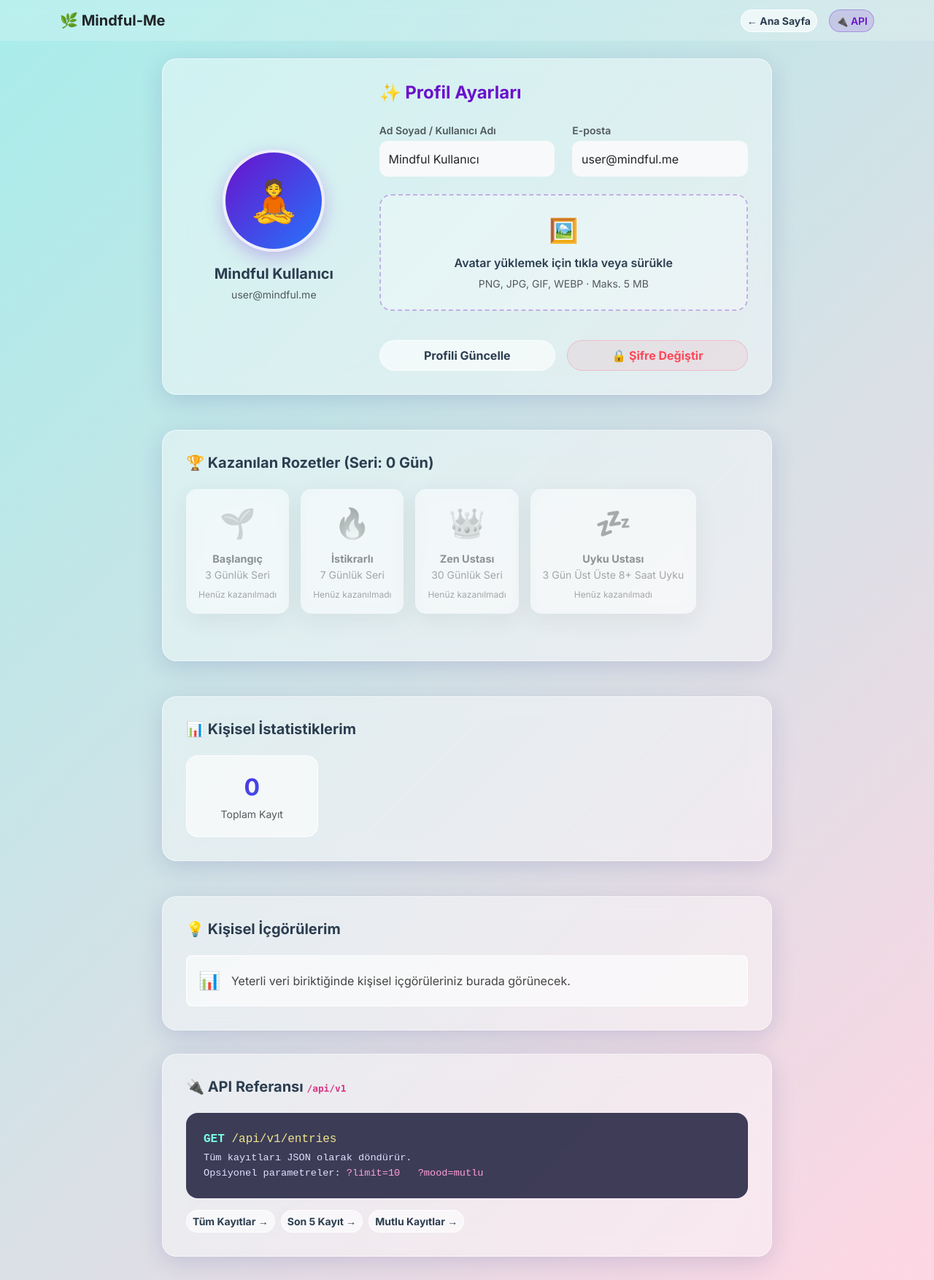
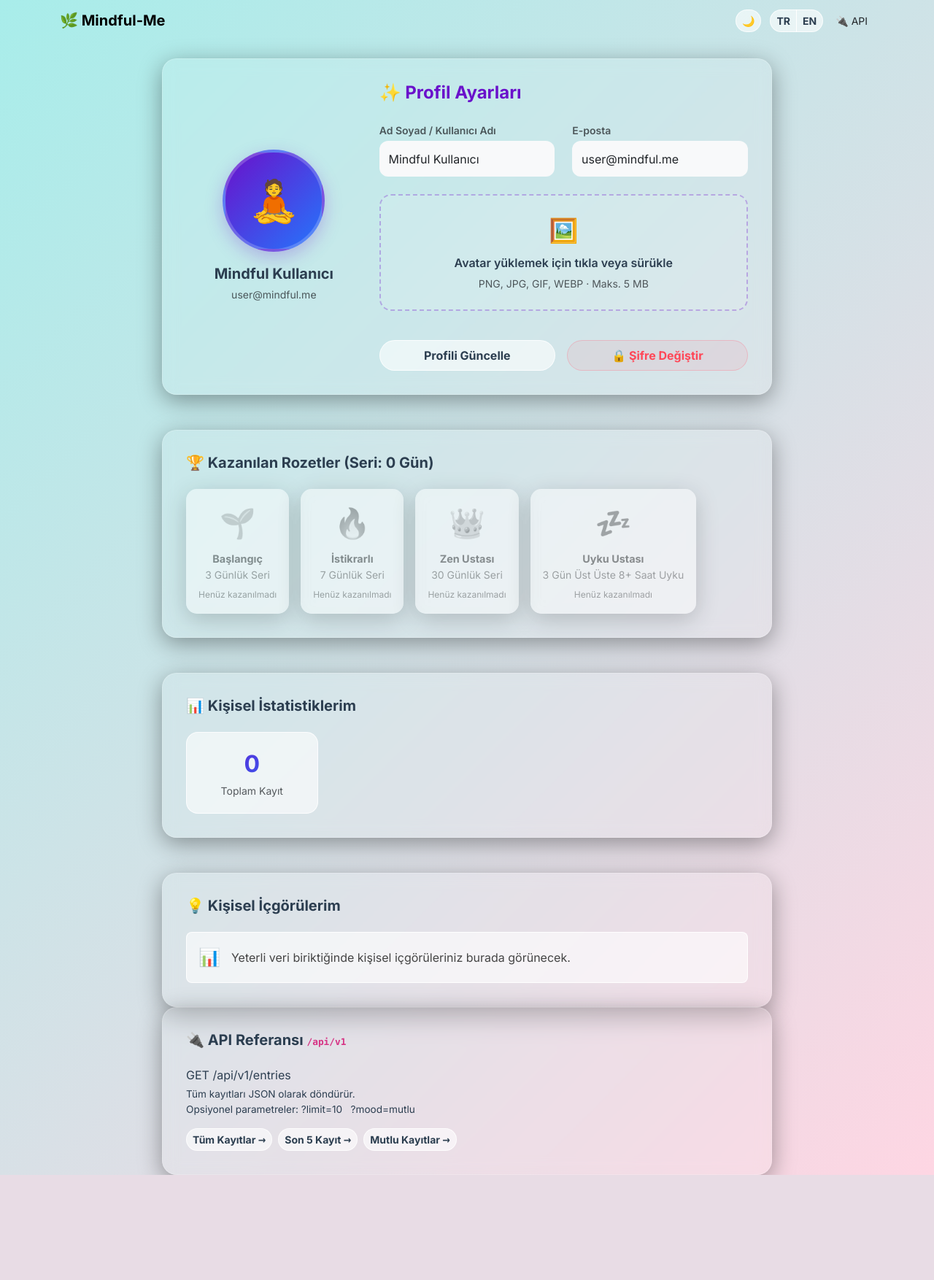
Before and after one commit to zeynaksoy/mindful-me, a Flask app: page /profile in a window 1280 px wide. Shown: the whole page at 73% size. After the commit the page ends 1610 px from the top, so only its background shows below. Run offline with Flask 3, Linux system fonts and the light colour scheme; data comes from the database, SQL or seed files in the repository; data that the repository does not hold is empty; some libraries are stand-ins or nearby versions.

Commit message:
glassmorphism tabanlı modern dashboard tasarımı ve dark mode entegrasyonu

```diff
--- /dev/null
+++ b/app/static/css/style.css
@@ -0,0 +1,182 @@
+/* Global Transitions */
+* {
+    transition: all 0.3s ease;
+}
+
+/* Base Light Theme */
+:root {
+    --bg-gradient: linear-gradient(135deg, #a8edea 0%, #fed6e3 100%);
+    --text-color: #2c3e50;
+    --glass-bg: rgba(255, 255, 255, 0.1);
+    --glass-border: rgba(255, 255, 255, 0.2);
+    --glass-shadow: 0 8px 32px 0 rgba(0, 0, 0, 0.37);
+    --nav-bg: rgba(255, 255, 255, 0.2);
+    --btn-glass-bg: rgba(255, 255, 255, 0.6);
+    --btn-glass-border: rgba(255, 255, 255, 0.8);
+    --btn-glass-hover: rgba(255, 255, 255, 0.9);
+}
+
+/* Base Dark Theme */
+[data-theme="dark"] {
+    --bg-gradient: linear-gradient(135deg, #121212 0%, #2b2b36 100%);
+    --text-color: #e0e0e0;
+    --glass-bg: rgba(0, 0, 0, 0.25);
+    --glass-border: rgba(255, 255, 255, 0.1);
+    --glass-shadow: 0 8px 32px 0 rgba(0, 0, 0, 0.5);
+    --nav-bg: rgba(0, 0, 0, 0.4);
+    --btn-glass-bg: rgba(255, 255, 255, 0.1);
+    --btn-glass-border: rgba(255, 255, 255, 0.2);
+    --btn-glass-hover: rgba(255, 255, 255, 0.25);
+}
+
+body {
+    background: var(--bg-gradient);
+    color: var(--text-color);
+    font-family: 'Inter', 'Segoe UI', Tahoma, Geneva, Verdana, sans-serif;
+    min-height: 100vh;
+}
+
+.glass-card {
+    background: var(--glass-bg);
+    backdrop-filter: blur(10px);
+    -webkit-backdrop-filter: blur(10px);
+    border: 1px solid var(--glass-border);
+    box-shadow: var(--glass-shadow);
+    border-radius: 20px;
+    padding: 2rem;
+}
+
+.btn-glass {
+    background: var(--btn-glass-bg);
+    border: 1px solid var(--btn-glass-border);
+    color: var(--text-color);
+    font-weight: bold;
+    border-radius: 50px;
+}
+
+.btn-glass:hover {
+    background: var(--btn-glass-hover);
+    transform: translateY(-2px);
+    color: var(--text-color);
+}
+
+/* Dark mode specific overrides for Bootstrap classes */
+[data-theme="dark"] .text-dark {
+    color: #f8f9fa !important;
+}
+
+[data-theme="dark"] .navbar-brand.text-dark {
+    color: #fff !important;
+}
+
+[data-theme="dark"] .text-muted {
+    color: #adb5bd !important;
+}
+
+[data-theme="dark"] .form-control,
+[data-theme="dark"] .form-select {
+    background: rgba(0, 0, 0, 0.3) !important;
+    color: #fff !important;
+    border: 1px solid rgba(255,255,255,0.1) !important;
+}
+
+[data-theme="dark"] .form-control::placeholder {
+    color: #adb5bd !important;
+}
+
+/* Avatar */
+.avatar-wrapper {
+    position: relative;
+    display: inline-block;
+}
+
+.avatar-circle {
+    width: 140px;
+    height: 140px;
+    border-radius: 50%;
+    object-fit: cover;
+    border: 4px solid var(--glass-border);
+    box-shadow: 0 8px 25px rgba(106, 17, 203, 0.25);
+    transition: transform 0.3s;
+}
+
+.avatar-circle:hover {
+    transform: scale(1.04);
+}
+
+.avatar-placeholder {
+    width: 140px;
+    height: 140px;
+    border-radius: 50%;
+    background: linear-gradient(135deg, #6a11cb, #2575fc);
+    display: flex;
+    align-items: center;
+    justify-content: center;
+    font-size: 3.5rem;
+    border: 4px solid var(--glass-border);
+    box-shadow: 0 8px 25px rgba(106, 17, 203, 0.25);
+    transition: transform 0.3s;
+}
+
+.avatar-placeholder:hover {
+    transform: scale(1.04);
+}
+
+/* Upload zone */
+.upload-zone {
+    border: 2px dashed rgba(106, 17, 203, 0.3);
+    border-radius: 16px;
+    padding: 1.5rem;
+    text-align: center;
+    background: var(--glass-bg);
+    cursor: pointer;
+    transition: all 0.3s;
+}
+
+.upload-zone:hover {
+    border-color: #6a11cb;
+    background: rgba(106, 17, 203, 0.05);
+}
+
+.upload-zone input[type="file"] {
+    display: none;
+}
+
+/* Stat badges */
+.stat-badge {
+    background: var(--btn-glass-bg);
+    border: 1px solid var(--btn-glass-border);
+    border-radius: 16px;
+    padding: 1.2rem 1rem;
+    text-align: center;
+    transition: transform 0.2s;
+}
+
+.stat-badge:hover {
+    transform: translateY(-3px);
+}
+
+.stat-badge .stat-num {
+    font-size: 2rem;
+    font-weight: 700;
+    background: linear-gradient(135deg, #6a11cb, #2575fc);
+    -webkit-background-clip: text;
+    -webkit-text-fill-color: transparent;
+}
+
+/* Flash messages */
+.alert-glass {
+    background: rgba(46, 204, 113, 0.2);
+    border: 1px solid rgba(46, 204, 113, 0.5);
+    border-radius: 14px;
+    backdrop-filter: blur(10px);
+}
+
+@keyframes float {
+    0%, 100% { transform: translateY(0); }
+    50% { transform: translateY(-6px); }
+}
+
+.float-anim {
+    animation: float 3s ease-in-out infinite;
+}
--- a/app/templates/profile.html
+++ b/app/templates/profile.html
@@ -7,177 +7,21 @@
     <title>Mindful-Me | {{ _('Profilim') }}</title>
     <link href="https://cdn.jsdelivr.net/npm/bootstrap@5.3.2/dist/css/bootstrap.min.css" rel="stylesheet">
     <link href="https://fonts.googleapis.com/css2?family=Inter:wght@300;400;600;700&display=swap" rel="stylesheet">
-    <style>
-        body {
-            background: linear-gradient(135deg, #a8edea 0%, #fed6e3 100%);
-            font-family: 'Inter', sans-serif;
-            min-height: 100vh;
-            color: #2c3e50;
-        }
-
-        .glass-card {
-            background: rgba(255, 255, 255, 0.4);
-            backdrop-filter: blur(15px);
-            -webkit-backdrop-filter: blur(15px);
-            border: 1px solid rgba(255, 255, 255, 0.5);
-            border-radius: 20px;
-            box-shadow: 0 8px 32px rgba(31, 38, 135, 0.15);
-            padding: 2rem;
-            margin-bottom: 2rem;
-        }
-
-        .btn-glass {
-            background: rgba(255, 255, 255, 0.6);
-            border: 1px solid rgba(255, 255, 255, 0.8);
-            color: #2c3e50;
-            font-weight: bold;
-            border-radius: 50px;
-            transition: all 0.3s;
-        }
-
-        .btn-glass:hover {
-            background: rgba(255, 255, 255, 0.9);
-            transform: translateY(-2px);
-        }
-
-        /* Avatar */
-        .avatar-wrapper {
-            position: relative;
-            display: inline-block;
-        }
-
-        .avatar-circle {
-            width: 140px;
-            height: 140px;
-            border-radius: 50%;
-            object-fit: cover;
-            border: 4px solid rgba(255, 255, 255, 0.9);
-            box-shadow: 0 8px 25px rgba(106, 17, 203, 0.25);
-            transition: transform 0.3s;
-        }
-
-        .avatar-circle:hover {
-            transform: scale(1.04);
-        }
-
-        .avatar-placeholder {
-            width: 140px;
-            height: 140px;
-            border-radius: 50%;
-            background: linear-gradient(135deg, #6a11cb, #2575fc);
-            display: flex;
-            align-items: center;
-            justify-content: center;
-            font-size: 3.5rem;
-            border: 4px solid rgba(255, 255, 255, 0.9);
-            box-shadow: 0 8px 25px rgba(106, 17, 203, 0.25);
-            transition: transform 0.3s;
-        }
-
-        .avatar-placeholder:hover {
-            transform: scale(1.04);
-        }
-
-        /* Upload zone */
-        .upload-zone {
-            border: 2px dashed rgba(106, 17, 203, 0.3);
-            border-radius: 16px;
-            padding: 1.5rem;
-            text-align: center;
-            background: rgba(255, 255, 255, 0.3);
-            cursor: pointer;
-            transition: all 0.3s;
-        }
-
-        .upload-zone:hover {
-            border-color: #6a11cb;
-            background: rgba(106, 17, 203, 0.05);
-        }
-
-        .upload-zone input[type="file"] {
-            display: none;
-        }
-
-        /* Stat badges */
-        .stat-badge {
-            background: rgba(255, 255, 255, 0.6);
-            border: 1px solid rgba(255, 255, 255, 0.8);
-            border-radius: 16px;
-            padding: 1.2rem 1rem;
-            text-align: center;
-            transition: transform 0.2s;
-        }
-
-        .stat-badge:hover {
-            transform: translateY(-3px);
-        }
-
-        .stat-badge .stat-num {
-            font-size: 2rem;
-            font-weight: 700;
-            background: linear-gradient(135deg, #6a11cb, #2575fc);
-            -webkit-background-clip: text;
-            -webkit-text-fill-color: transparent;
-        }
-
-        /* API doc card */
-        .api-card {
-            background: rgba(30, 30, 60, 0.85);
-            border-radius: 16px;
-            padding: 1.5rem;
-            color: #e0e0ff;
-            font-family: 'Courier New', monospace;
-        }
-
-        .api-card .method {
-            color: #79ffe1;
-            font-weight: 700;
-        }
-
-        .api-card .url {
-            color: #f0e68c;
-        }
-
-        .api-card .param {
-            color: #ff9fd8;
-        }
-
-        /* Flash messages */
-        .alert-glass {
-            background: rgba(46, 204, 113, 0.2);
-            border: 1px solid rgba(46, 204, 113, 0.5);
-            border-radius: 14px;
-            backdrop-filter: blur(10px);
-        }
-
-        @keyframes float {
-
-            0%,
-            100% {
-                transform: translateY(0);
-            }
-
-            50% {
-                transform: translateY(-6px);
-            }
-        }
-
-        .float-anim {
-            animation: float 3s ease-in-out infinite;
-        }
-    </style>
+    <link rel="stylesheet" href="{{ url_for('static', filename='css/style.css') }}">
 </head>
 
 <body>
     <!-- Navbar -->
-    <nav class="navbar navbar-expand-lg navbar-light mb-4"
-        style="background: rgba(255,255,255,0.2); backdrop-filter: blur(10px);">
+    <nav class="navbar navbar-expand-lg navbar-light mb-4 glass-nav">
         <div class="container">
-            <a class="navbar-brand fw-bold text-dark" href="{{ url_for('main.index') }}">🌿 Mindful-Me</a>
-            <div class="ms-auto d-flex align-items-center gap-3">
-                <a href="{{ url_for('main.index') }}" class="btn btn-glass btn-sm">{{ _('← Ana Sayfa') }}</a>
-                <a href="{{ url_for('main.api_entries') }}" target="_blank" class="btn btn-sm"
-                    style="background: rgba(106,17,203,0.15); border: 1px solid rgba(106,17,203,0.3); border-radius:50px; color:#6a11cb; font-weight:600;">
+            <a class="navbar-brand fw-bold" href="{{ url_for('main.index') }}">🌿 Mindful-Me</a>
+            <div class="ms-auto d-flex align-items-center gap-2">
+                <button class="btn btn-sm btn-glass me-1" id="darkModeToggle" title="{{ _('Gece Modu') }}">🌙</button>
+                <div class="btn-group">
+                    <a href="{{ url_for('main.set_language', language='tr') }}" class="btn btn-sm btn-glass">TR</a>
+                    <a href="{{ url_for('main.set_language', language='en') }}" class="btn btn-sm btn-glass">EN</a>
+                </div>
+                <a href="{{ url_for('main.api_entries') }}" target="_blank" class="btn btn-sm btn-api">
                     🔌 {{ _('API') }}
                 </a>
             </div>
```
Also changed, not shown: app/templates/index.html (+24 -33 lines).
